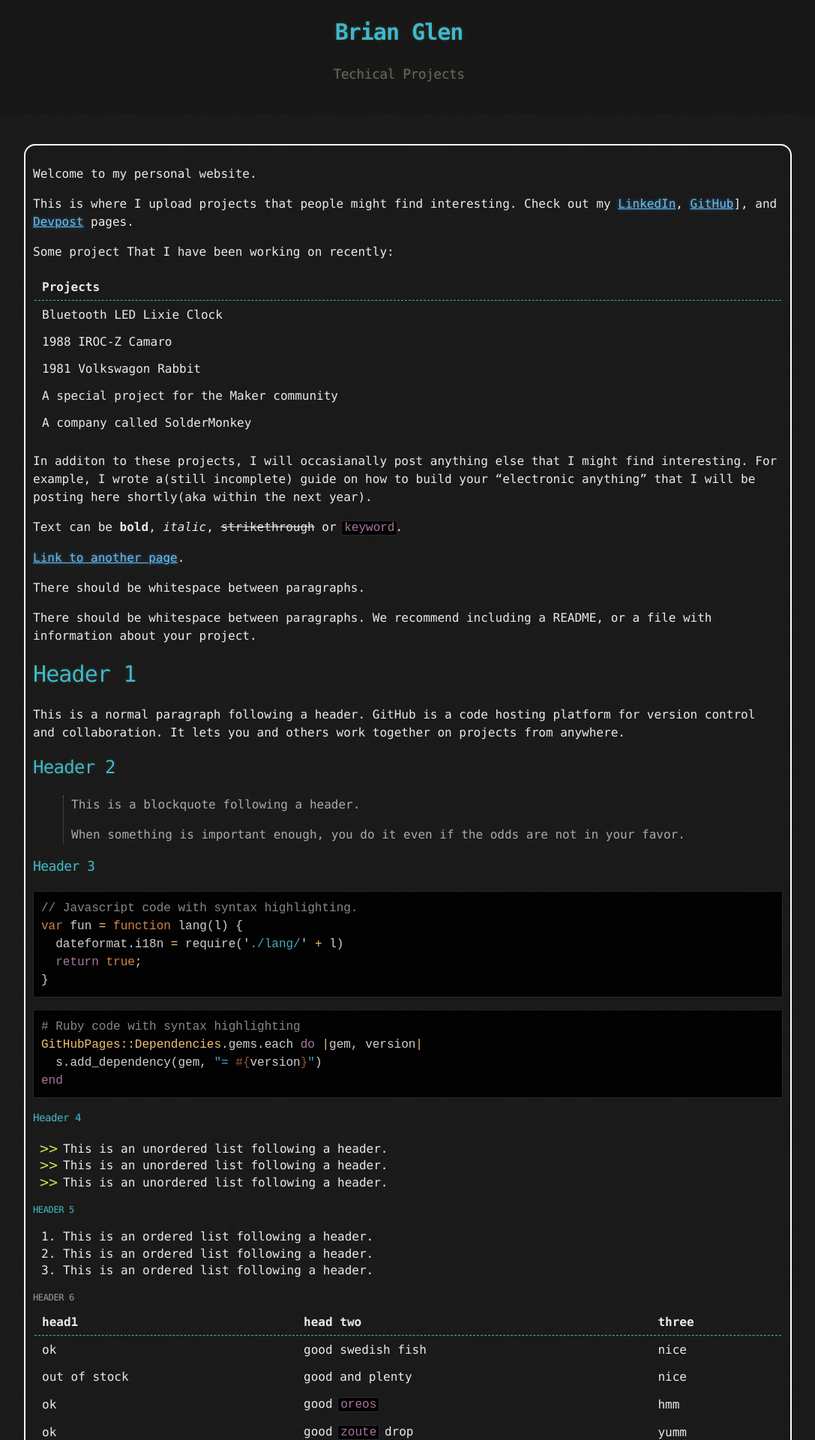
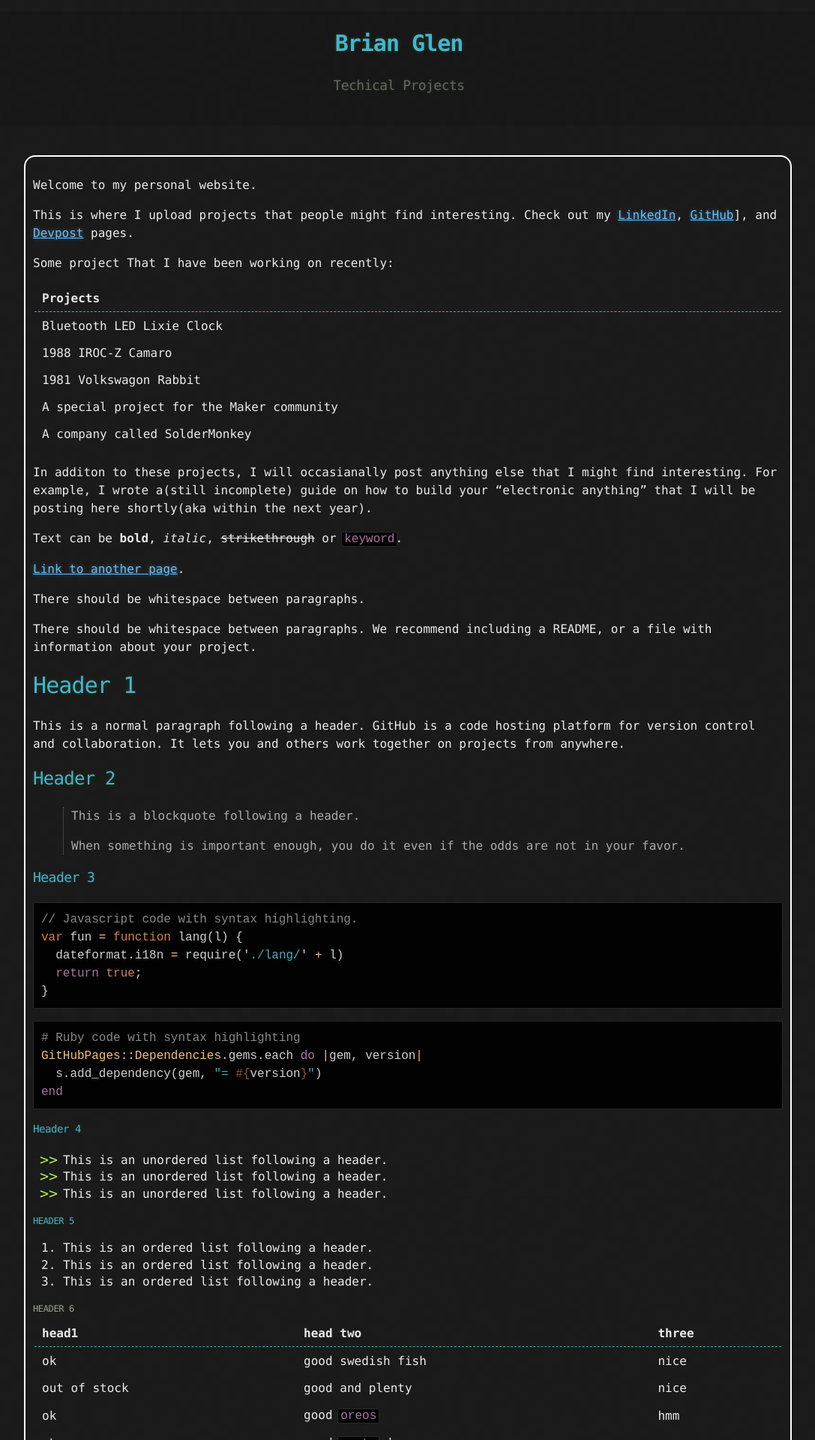
Before and after one commit to bglen/bglen.github.io, a Jekyll site: the page built from index.md, in a window 1280 px wide. Shown: the top 1920 px of the page at 75% size, without its empty margins (108-1195 px from the left). Built offline with Jekyll 4.4.1, drawn with Linux system fonts in a browser that asks for light colours.

Commit message:
Updated padding

```diff
--- a/_sass/jekyll-theme-hacker.scss
+++ b/_sass/jekyll-theme-hacker.scss
@@ -9,7 +9,7 @@
 
 body {
   margin: 0;
-  padding: 0;
+  padding: 15px;
   background: $body-background url("../images/bkg.png") 0 0;
   color: $body-foreground;
   font-size: 16px;
```
